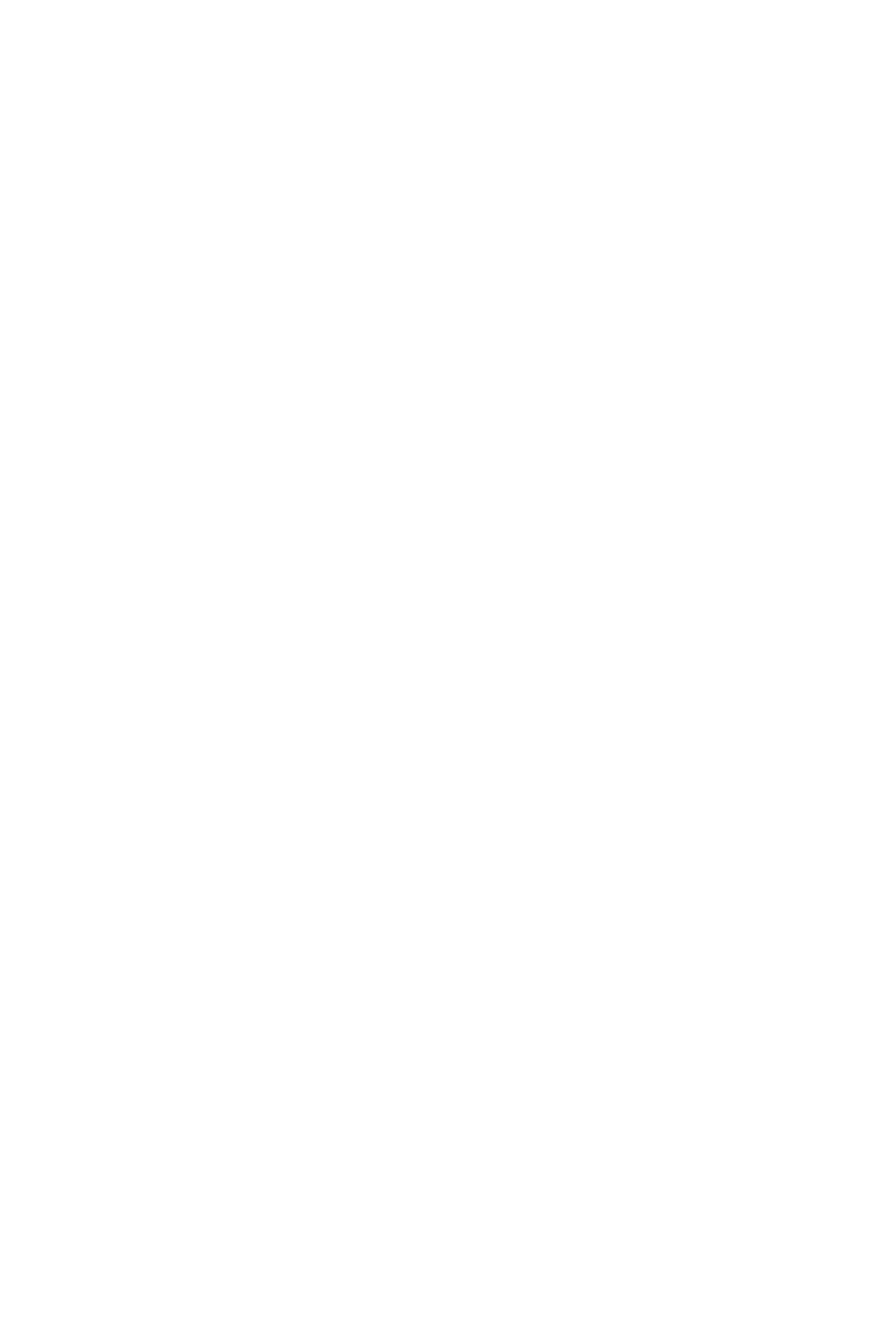
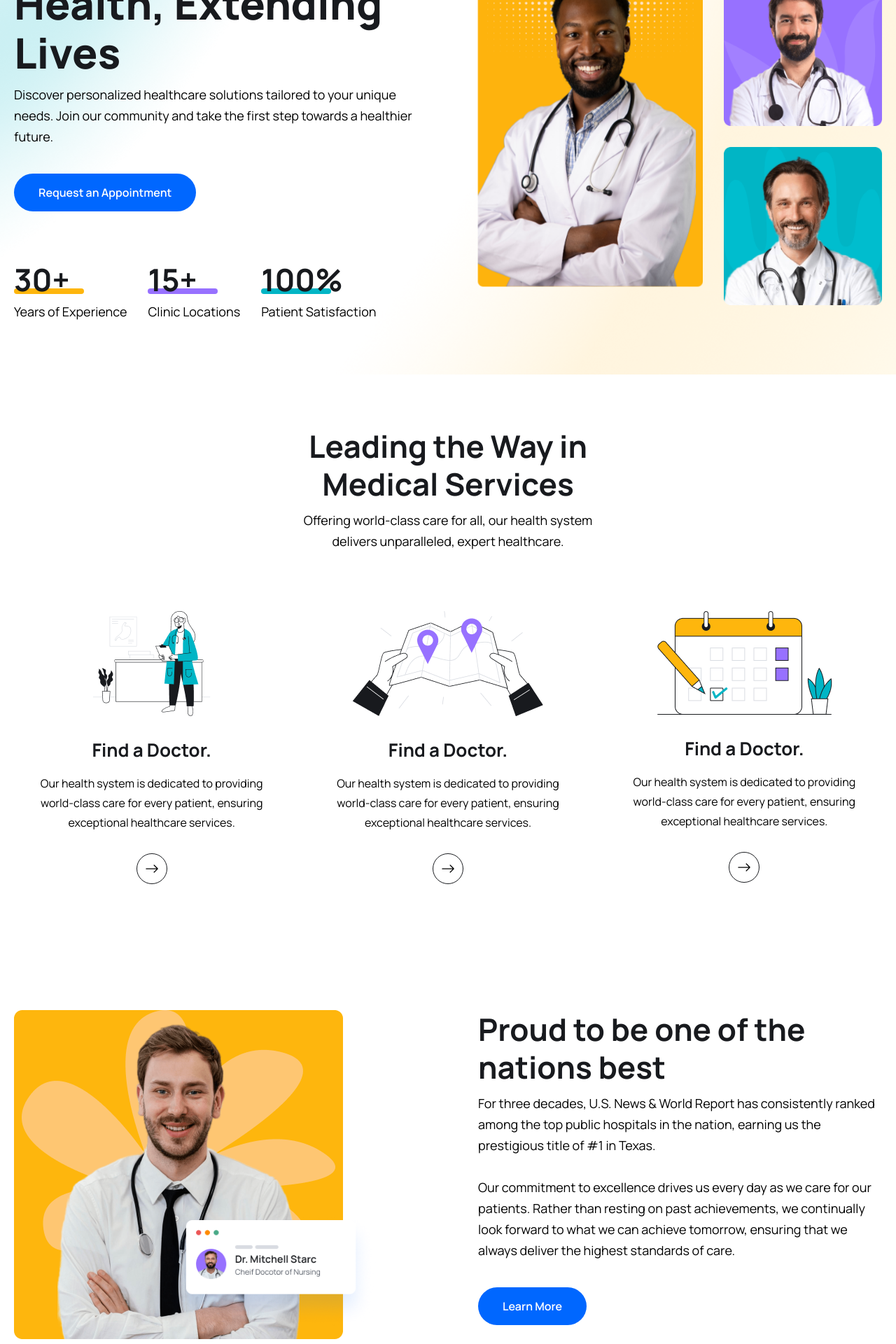
Before and after one commit to Sark-o07/HealthCare_Booking_Website, a React (Vite) app in the folder frontend/: page / in a window 1280 px wide. Shown: the part 260-2180 px from the top of the page at 70% size. Before the commit the page ends 800 px from the top, so only its background shows below. Built offline with nearby package versions, Linux system fonts and the light colour scheme.

Commit message:
feat:add the Hero section and about section

```diff
--- /dev/null
+++ b/frontend/src/components/About/About.jsx
@@ -0,0 +1,45 @@
+import React from 'react'
+import aboutImg from "../../assets/images/about.png"
+import aboutCardImg from "../../assets/images/about-card.png"
+import { Link } from 'react-router-dom'
+
+
+export const About = () => {
+  return (
+    <section>
+        <div className="container">
+            <div className="flex justify-between gap-[50px] lg:gap-[130px]
+             xl:gap-0 flex-col lg:flex-row">
+                {/*========== about img ====== */}
+                <div className="relative w-3/4 lg:w-1/2 xl:w-[770px] z-10 order-2 lg:order-1" >
+                    <img src={aboutImg} alt="" />
+                    <div className="absolute z-20 bottom-4 w-[200px] md:w-[300px] right-[-30%] md:right-[-7%]
+                     lg:right-[22%]">
+                        <img src={aboutCardImg} alt="" />
+                    </div>
+                </div>
+
+                {/*====== about content ======= */}
+                <div className="w-full lg:w-1/2 xl:w-[670px] order-1 lg:order-2">
+                    <h2 className='heading'>Proud to be one of the nations best</h2>
+                    <p className='text_para'>For three decades, U.S. News & World Report has consistently ranked
+                         among the top public hospitals in the nation, earning us the prestigious
+                         title of #1 in Texas.
+                    </p>
+
+                    <p className="text_para mt-[30px]">
+                    Our commitment to excellence drives us every day as we care for our patients.
+                     Rather than resting on past achievements, we continually look forward to what we can achieve tomorrow,
+                     ensuring that we always deliver the highest standards of care.
+                    </p>
+
+                    <Link to="/">
+                        <button className="btn">Learn More</button>
+                    </Link>
+                </div>
+            </div>
+        </div>
+    </section>
+
+  )
+}
--- a/frontend/src/index.css
+++ b/frontend/src/index.css
@@ -28,6 +28,10 @@
         @apply bg-[url('./assets/images/mask.png')] bg-no-repeat bg-center bg-cover w-full h-[100px] leading-[100px];
     }
 
+    .hero__section{
+        @apply bg-[url('./assets/images/hero-bg.png')] bg-no-repeat bg-center bg-cover
+    }
+
 }
 
 @media only screen and (max-width:1024px) {
--- a/frontend/src/pages/Home.jsx
+++ b/frontend/src/pages/Home.jsx
@@ -1,7 +1,180 @@
-import React from 'react'
+import React from 'react';
+import heroImg01 from "../assets/images/hero-img003.png";
+import heroImg02 from "../assets/images/hero-img02.png";
+import heroImg03 from "../assets/images/hero-img03.png";
+import icon01 from "../assets/images/icon01.png";
+import icon02 from "../assets/images/icon02.png";
+import icon03 from "../assets/images/icon03.png";
+import { About } from '../components/About/About';
+
+import { Link } from "react-router-dom";
+import {BsArrowRight} from "react-icons/bs"
+
+
 
 export const Home = () => {
   return (
-    <div>Home</div>
-  )
-}
+
+    <>
+      {/* ======= hero section ========= */}
+
+      <section className='hero__section pt-[60px] 2xl:h-[800px]' >
+        <div className="container">
+          <div className="flex flex-col lg:flex-row gap-[90px] items-center justify-between">
+            {/* ====== hero content ====== */}
+            <div>
+              <div className="lg:w-[570px]">
+                <h1 className="text-[36px] leading-[46px] text-headingColor font-[800] md:text-[60px]
+                md:leading-[70px]">
+                  Empowering Health, Extending Lives
+                </h1>
+                <p className='text_para' >
+                Discover personalized healthcare solutions tailored to your unique needs.
+                Join our community and take the first step towards a healthier future.
+                </p>
+                <button className='btn' >Request an Appointment</button>
+              </div>
+
+              {/* ====== hero counter ======= */}
+              <div className='mt-[30px] lg:mt-[70px] flex flex-col lg:flex-row lg:items-center gap-5
+              lg:gap-[30px]' >
+                <div>
+                  <h2 className='text-[36px] leading-[56px] lg:text-[44px] lg:leading-[54px] font-[700]
+                  text-headingColor'>
+                    30+
+                  </h2>
+                  <span className='w-[100px] h-2 bg-yellowColor rounded-full block mt-[-14px]'></span>
+                  <p className='text_para'>Years of Experience</p>
+                </div>
+                <div>
+                  <h2 className='text-[36px] leading-[56px] lg:text-[44px] lg:leading-[54px] font-[700]
+                  text-headingColor'>
+                    15+
+                  </h2>
+                  <span className='w-[100px] h-2 bg-purpleColor rounded-full block mt-[-14px]'></span>
+                  <p className='text_para'>Clinic Locations</p>
+                </div>
+                <div>
+                  <h2 className='text-[36px] leading-[56px] lg:text-[44px] lg:leading-[54px] font-[700]
+                  text-headingColor'>
+                    100%
+                  </h2>
+                  <span className='w-[100px] h-2 bg-irisBlueColor rounded-full block mt-[-14px]'></span>
+                  <p className='text_para'>Patient Satisfaction</p>
+                </div>
+              </div>
+            </div>
+            {/* ====== hero content ====== */}
+            <div className='flex gap-[30px] justify-end'>
+              <div>
+                <img src={heroImg01} alt="" className='w-full'/>
+              </div>
+              <div className="mt-[30px]">
+              <img src={heroImg02} alt="" className='w-full mb-[30px]'/>
+              <img src={heroImg03} alt="" className=''/>
+            </div>
+            </div>
+
+
+          </div>
+        </div>
+      </section>
+
+      {/* ======= hero section end ===== */}
+
+      <section>
+        <div className="container">
+          <div className="lg:w-[470px] mx-auto">
+            <h2 className='heading text-center'>
+              Leading the Way in Medical Services
+            </h2>
+            <p className='text_para text-center'>
+              Offering world-class care for all,
+               our health system delivers unparalleled,
+               expert healthcare.
+            </p>
+          </div>
+
+          <div className="grid grid-cols-1 md:grid-cols-2 lg:grid-cols-3 gap-5 lg:gap-[30px]
+           mt-[30px] lg:mt-[55px]">
+            <div className="py-[30px] px-5">
+
+              <div className="flex items-center justify-center">
+                <img src={icon01} alt="" />
+              </div>
+
+              <div className="mt-[30px]">
+                <h2 className='text-[26px] leading-9 text-headingColor font-[700] text-center'>
+                  Find a Doctor.
+                </h2>
+                <p className='text-[16px] leading-7 text-textColor font-[400] mt-4
+                text-center'>
+                  Our health system is dedicated
+                   to providing world-class care for every patient,
+                    ensuring exceptional healthcare services.
+                </p>
+                <Link to='/doctors' className='w-[44px] h-[44px] rounded-full border
+                border-solid border-[#181A1E] mt-[30px] mx-auto flex items-center justify-center group
+                hover:bg-primaryColor hover:border-none'>
+                  <BsArrowRight className='group-hover:text-white w-6 h-5'/>
+                </Link>
+              </div>
+            </div>
+
+            <div className="py-[30px] px-5">
+
+              <div className="flex items-center justify-center">
+                <img src={icon02} alt="" />
+              </div>
+
+              <div className="mt-[30px]">
+                <h2 className='text-[26px] leading-9 text-headingColor font-[700] text-center'>
+                  Find a Doctor.
+                </h2>
+                <p className='text-[16px] leading-7 text-textColor font-[400] mt-4
+                text-center'>
+                  Our health system is dedicated
+                   to providing world-class care for every patient,
+                    ensuring exceptional healthcare services.
+                </p>
+                <Link to='/doctors' className='w-[44px] h-[44px] rounded-full border
+                border-solid border-[#181A1E] mt-[30px] mx-auto flex items-center justify-center group
+                hover:bg-primaryColor hover:border-none'>
+                  <BsArrowRight className='group-hover:text-white w-6 h-5'/>
+                </Link>
+              </div>
+            </div>
+
+            <div className="py-[30px] px-5">
+
+              <div className="flex items-center justify-center">
+                <img src={icon03} alt="" />
+              </div>
+
+              <div className="mt-[30px]">
+                <h2 className='text-[26px] leading-9 text-headingColor font-[700] text-center'>
+                  Find a Doctor.
+                </h2>
+                <p className='text-[16px] leading-7 text-textColor font-[400] mt-4
+                text-center'>
+                  Our health system is dedicated
+                   to providing world-class care for every patient,
+                    ensuring exceptional healthcare services.
+                </p>
+                <Link to='/doctors' className='w-[44px] h-[44px] rounded-full border
+                border-solid border-[#181A1E] mt-[30px] mx-auto flex items-center justify-center group
+                hover:bg-primaryColor hover:border-none'>
+                  <BsArrowRight className='group-hover:text-white w-6 h-5'/>
+                </Link>
+              </div>
+            </div>
+          </div>
+        </div>
+      </section>
+
+      <About/>
+
+
+    </>
+  );
+};
```
Also changed, not shown: frontend/src/assets/images/hero-img003.png (added).
